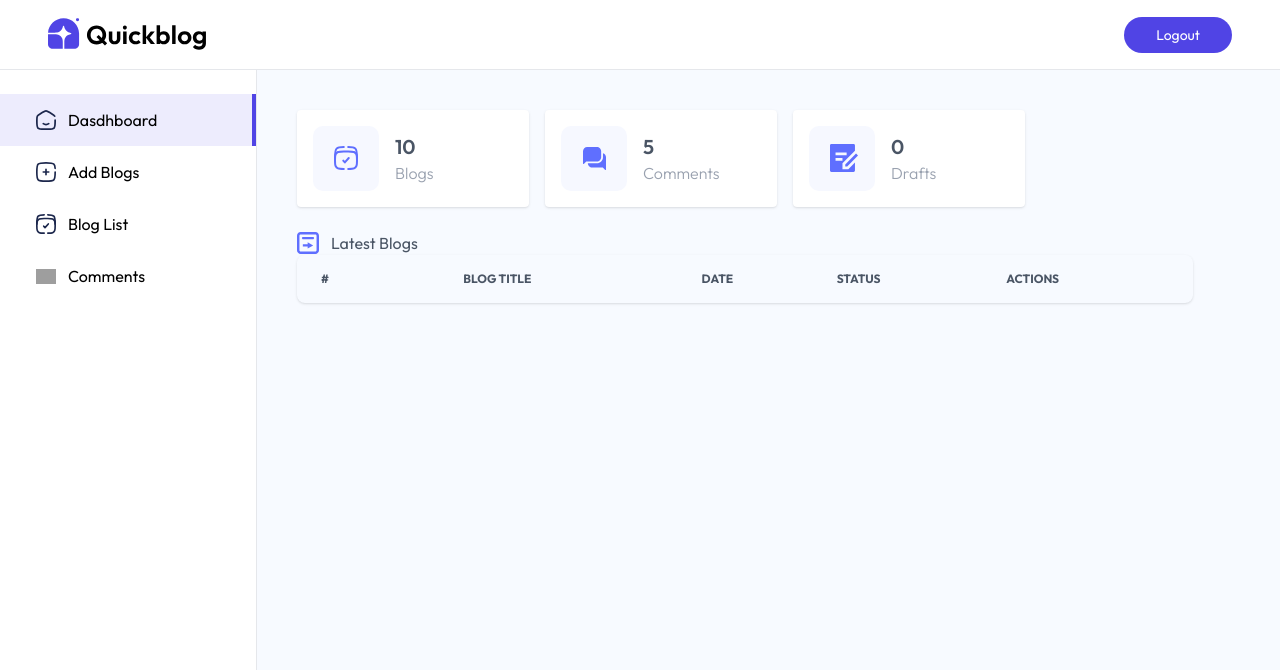
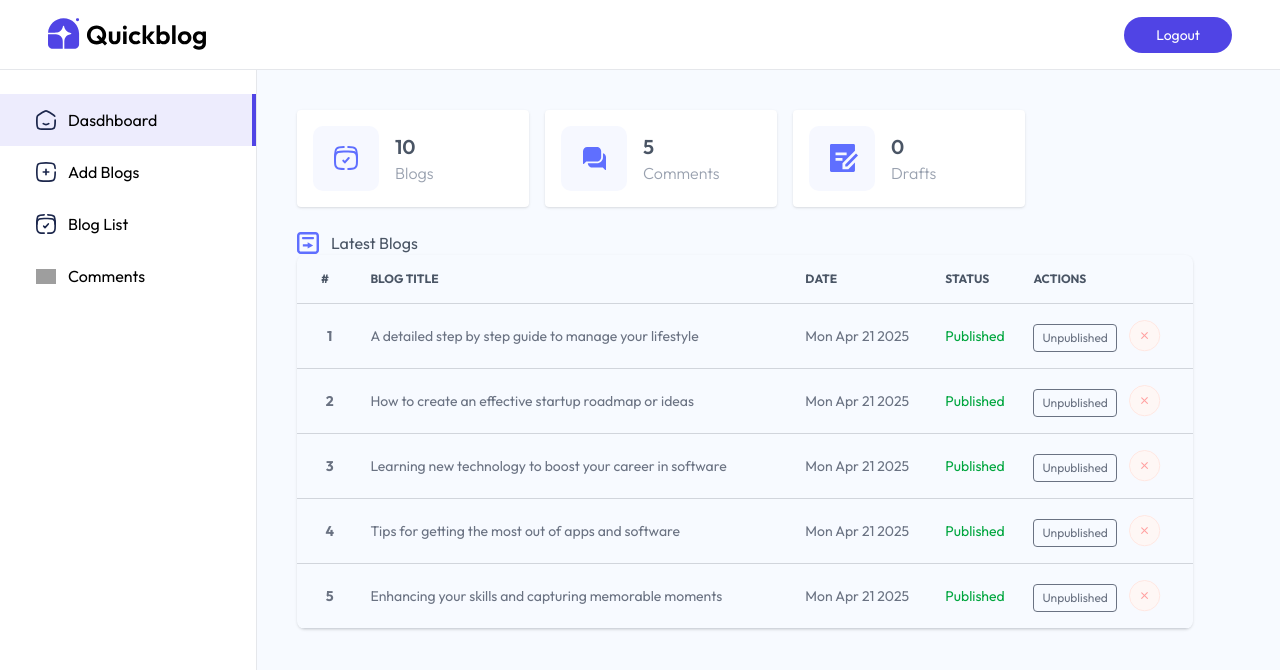
Before and after one commit to waibaBikash/MeroBlog, a React (Vite) app in the folder client/: page /admin in a window 1280 px wide. Shown: the top 670 px of the page. Built offline with nearby package versions, Linux system fonts and the light colour scheme; grey boxes are pictures that could not be loaded.

Commit message:
fix: add null check for blog in BlogTableItem and improve mapping in Dashboard

```diff
--- a/client/src/components/admin/BlogTableItem.jsx
+++ b/client/src/components/admin/BlogTableItem.jsx
@@ -1,31 +1,24 @@
 import React from 'react'
-import { assets } from '../../assets/assets';
+import { assets } from '../../assets/assets'
 
 const BlogTableItem = ({blog, fetchBlogs, index}) => {
-  if(!blog) return null;
-  const {title, createdAt} = blog;
-  const BlogDate = new Date(createdAt)
+
+  const { title, createdAt } = blog
+
+    const BlogDate = new Date(createdAt)
+
   return (
     <tr className='border-y border-gray-300'>
-       <th className='px-2 py-4'>{ index }</th>
-       <td className='px-2 py-4'>{title}</td>
-       <td className='px-2 py-4 max-sm:hidden'>{BlogDate.toDateString()}</td>
-       <td className='px-2 py-4 max-sm:hidden'>
-        <p
-         className={`${blog.isPublished ? 'text-green-800' : 'text-orange-700'}`}>
-        {blog.isPublished ? 'Published' : 'Unpublished'}
-        </p>
-       </td>
-       <td className='px-2 py-4 flex text-sm gap-3'>
-         <button
-           className='border px-2 py-0.5 mt-1 rounded cursor-pointer'>
-            {blog.isPublished ? 'Unpublish' : 'Publish'}
-          </button>
-          <img
-          src={assets.cross_icon} alt=""
-            className='w-8 hover:scale-110 transition-all cursor-pointer'
-            />
-       </td>
+        <th className='px-2 py-4'>{ index } </th>
+        <td className='px-2 py-4'>{title}</td>
+        <td className='px-2 py-4 max-sm:hidden'> {BlogDate.toDateString()} </td>
+        <td className='px-2 py-4 max-sm:hidden'>
+          <p className={`${blog.isPublished ? "text-green-600" : "text-orange-700"}`}>{blog.isPublished ? 'Published' : 'Unpublished'}</p>
+        </td>
+        <td className='px-2 py-4 flex text-xs gap-3'>
+             <button className='border px-2 py-0.5 mt-1 rounded cursor-pointer'>{blog.isPublished ? 'Unpublished' : 'Published'}</button>
+             <img src={assets.cross_icon} alt="" className='w-8 hover:scale-110 transition-all cursor-pointer' />
+        </td>
     </tr>
   )
 }
--- a/client/src/pages/admin/Dashboard.jsx
+++ b/client/src/pages/admin/Dashboard.jsx
@@ -1,6 +1,7 @@
 import React, { useEffect, useState } from 'react';
 import { assets, dashboard_data } from '../../assets/assets';
 import BlogTableItem from '../../components/admin/BlogTableItem';
+
 
 const Dashboard = () => {
 
@@ -72,13 +73,9 @@ const Dashboard = () => {
                    </thead>
                     <tbody>
                        {
-                        dashboardData.recentBlogs.map((blog, index)=>{
-                          return < BlogTableItem
-                          key={blog._id} fetchBlogs={fetchDashboard}
-                          index={index + 1}
-                           />
-                        })
-                       }
+                        dashboardData.recentBlogs.map((blog, index) => {
+                           return <BlogTableItem key={blog._id} blog={blog} fetchBlogs={fetchDashboard} index={index + 1} />
+                       })}
                     </tbody>
                 </table>
              </div>
```
